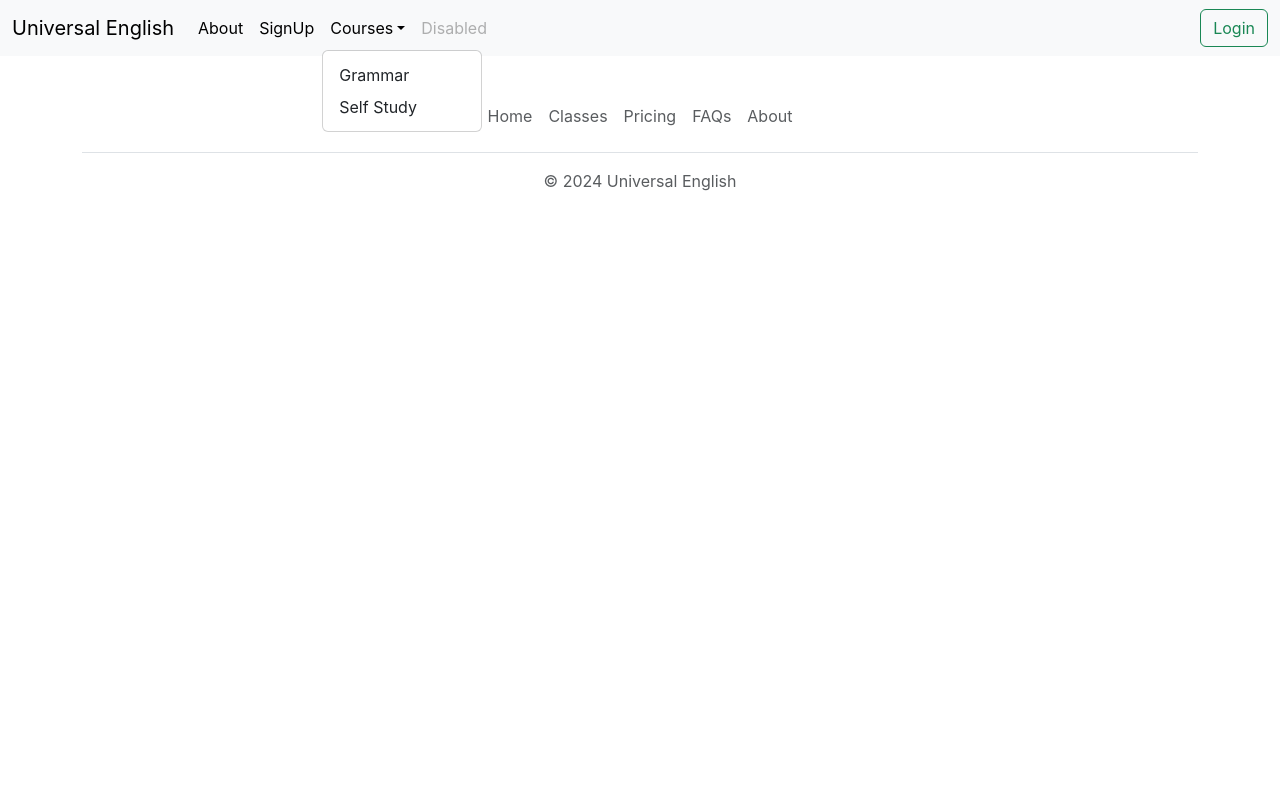
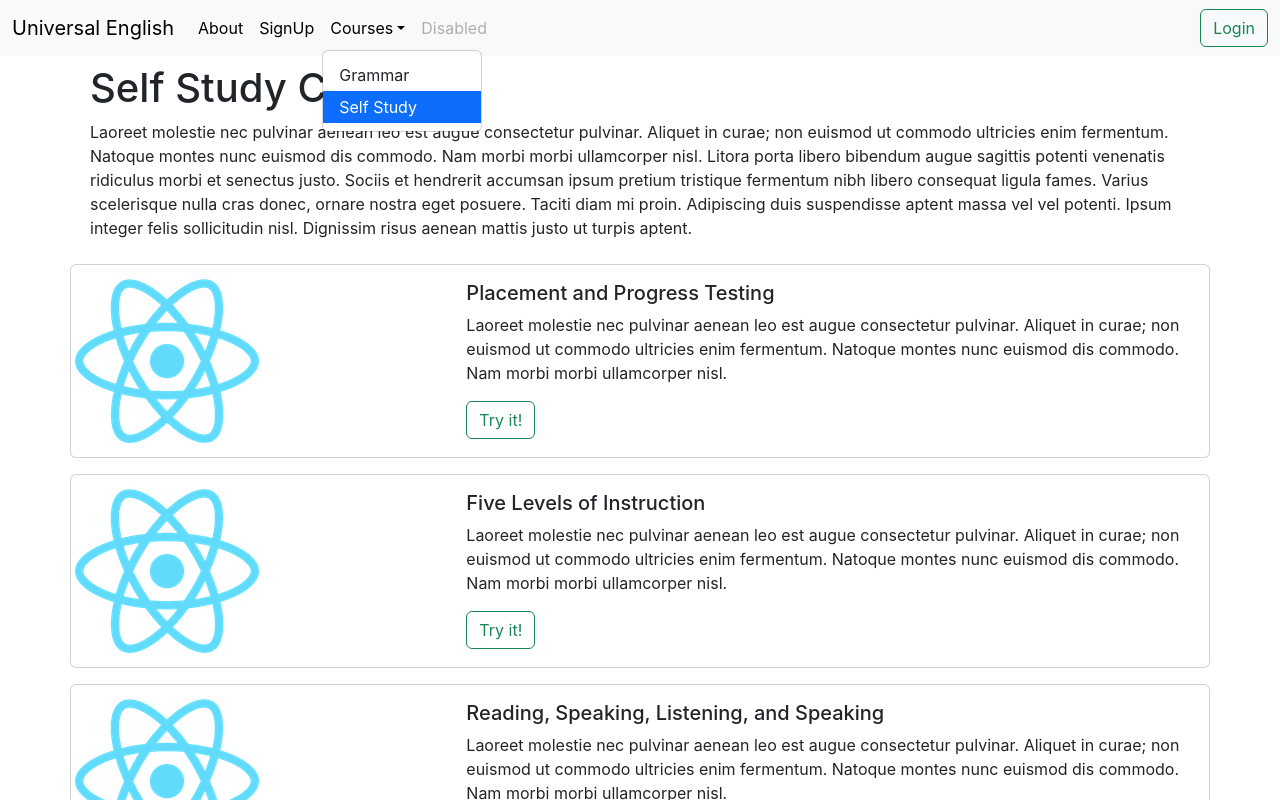
Before and after one commit to jmmount/universal, a React (Create React App) app: page /self-study in a window 1280 px wide. Both pictures are taken after a click on the button "Courses". Shown: the top 800 px of the page. Built offline with nearby package versions, Linux system fonts and the light colour scheme.

Commit message:
refactrors signup card

```diff
--- a/src/App.js
+++ b/src/App.js
@@ -3,6 +3,7 @@ import Navbar from './components/Navbar.jsx';
 import Home from './pages/Home.jsx';
 import About from './pages/About.jsx';
 import GrammarCourse from './pages/GrammarCourse.jsx';
+import SelfStudyPage from './pages/SelfStudyPage.jsx';
 import SignUp from './pages/SignUp.jsx';
 import Login from './pages/Login.jsx';
 import Footer from './components/Footer.jsx';
@@ -15,6 +16,7 @@ function App() {
         <Route path="/" element={<Home />} />
         <Route path="/about" element={<About />} />
         <Route path="/grammar" element={<GrammarCourse />} />
+        <Route path="/self-study" element={<SelfStudyPage />} />
         <Route path="/login" element={<Login />} />
         <Route path="/signup/" element={<SignUp />} />
       </Routes>
--- a/src/components/Navbar.jsx
+++ b/src/components/Navbar.jsx
@@ -48,7 +48,7 @@ function Navbar() {
                   </NavLink>
                 </li>
                 <li>
-                  <NavLink className="dropdown-item" to="/about/team">
+                  <NavLink className="dropdown-item" to="/self-study">
                     Self Study
                   </NavLink>
                 </li>
--- a/src/components/QuoteCard.jsx
+++ b/src/components/QuoteCard.jsx
@@ -1,6 +1,6 @@
 const QuoteCard = ({ quoteText, author, source }) => {
   return (
-    <div className="card" style={{ textAlign: 'right'}}>
+    <div className="card" style={{ textAlign: 'left'}}>
       <div className="card-header">Quote</div>
       <div className="card-body">
         <blockquote className="blockquote mb-0">
--- a/src/components/SignUpCard.jsx
+++ b/src/components/SignUpCard.jsx
@@ -1,23 +1,15 @@
+//Styling needs Bootstraping to be responsive
 import NavigateButton from "../routes/NavigateButton";
 
-function SignUpCard () {
+function SignUpCard() {
   return (
-        <div class="container">
-        <div class="row">
-          <div class="col-4 p-0">
-            <img
-              src="/logo192.png"
-              class="img-fluid w-100 h-100"
-              alt="Descriptive alt text"
-            />
-          </div>
-          <div class="col-8">
-            <h2 class="display-2">Are you ready to explore?</h2>
-            <p>
-              {" "}
-              Lorem ipsum dolor sit amet consectetur adipisicing elit. Quidem
-              eaque consequuntur fugit dolor, libero eveniet iusto reiciendis
-              velit dicta aliquam?
+   <div className="container">
+   <div class="card text-center">
+
+      <div class="card-body">
+        <h2 class="card-title">Special title treatment</h2>
+        <p class="card-text">
+          Lorem ipsum dolor sit amet consectetur adipisicing elit. Perferendis tempore ullam, architecto placeat, rerum numquam reprehenderit nihil voluptas soluta iure perspiciatis nostrum debitis id a.
         </p>
         <NavigateButton
           className="btn btn-outline-success mt-3"
--- a/src/pages/Home.jsx
+++ b/src/pages/Home.jsx
@@ -27,19 +27,19 @@ function Home() {
           image="/logo192.png"
           title="Grammar"
           body="Lorem ipsum dolor sit amet, consectetur adipiscing elit. Sed do eiusmod tempor incididunt ut labore et dolore magna aliqua."
-          to=""
+          to="/grammar/"
           buttonText="Learn More"
         />
         <ImgCard
           image="/logo192.png"
           title="Self-Study Course"
           body="Lorem ipsum dolor sit amet, consectetur adipiscing elit. Sed do eiusmod tempor incididunt ut labore et dolore magna aliqua."
-          to=""
+          to="/self-study"
           buttonText="Learn More"
         />
         <ImgCard
           image="/logo192.png"
-          title="Progress Tracking"
+          title="For Teachers"
           body="Lorem ipsum dolor sit amet, consectetur adipiscing elit. Sed do eiusmod tempor incididunt ut labore et dolore magna aliqua."
           to=""
           buttonText="Learn More"
--- /dev/null
+++ b/src/pages/SelfStudyPage.jsx
@@ -0,0 +1,42 @@
+import CourseLayout from "../components/CourseLayout.jsx";
+
+const SelfStudyPage = () => {
+   const pageProps = {
+    title:"Self Study Courses",
+    body:"Laoreet molestie nec pulvinar aenean leo est augue consectetur pulvinar. Aliquet in curae; non euismod ut commodo ultricies enim fermentum. Natoque montes nunc euismod dis commodo. Nam morbi morbi ullamcorper nisl. Litora porta libero bibendum augue sagittis potenti venenatis ridiculus morbi et senectus justo. Sociis et hendrerit accumsan ipsum pretium tristique fermentum nibh libero consequat ligula fames. Varius scelerisque nulla cras donec, ornare nostra eget posuere. Taciti diam mi proin. Adipiscing duis suspendisse aptent massa vel vel potenti. Ipsum integer felis sollicitudin nisl. Dignissim risus aenean mattis justo ut turpis aptent.",
+    cards:[
+        {
+            image: '/logo192.png',
+            title: 'Placement and Progress Testing',
+            body:'Laoreet molestie nec pulvinar aenean leo est augue consectetur pulvinar. Aliquet in curae; non euismod ut commodo ultricies enim fermentum. Natoque montes nunc euismod dis commodo. Nam morbi morbi ullamcorper nisl.',
+            to:'',
+            buttonText: 'Try it!'
+        },
+        {
+            image: '/logo192.png',
+            title: 'Five Levels of Instruction',
+            body:'Laoreet molestie nec pulvinar aenean leo est augue consectetur pulvinar. Aliquet in curae; non euismod ut commodo ultricies enim fermentum. Natoque montes nunc euismod dis commodo. Nam morbi morbi ullamcorper nisl.',
+            to:'',
+            buttonText: 'Try it!'
+        },
+        {
+            image: '/logo192.png',
+            title: 'Reading, Speaking, Listening, and Speaking',
+            body:'Laoreet molestie nec pulvinar aenean leo est augue consectetur pulvinar. Aliquet in curae; non euismod ut commodo ultricies enim fermentum. Natoque montes nunc euismod dis commodo. Nam morbi morbi ullamcorper nisl.',
+            to:'',
+            buttonText: 'Try it!'
+        }
+
+    ]
+   };
+
+   return (
+    <CourseLayout
+        title={pageProps.title}
+        body={pageProps.body}
+        cards={pageProps.cards}
+    />
+   )
+};
+
+export default SelfStudyPage;
```
Lines whose indentation alone changed are shown as unchanged.
